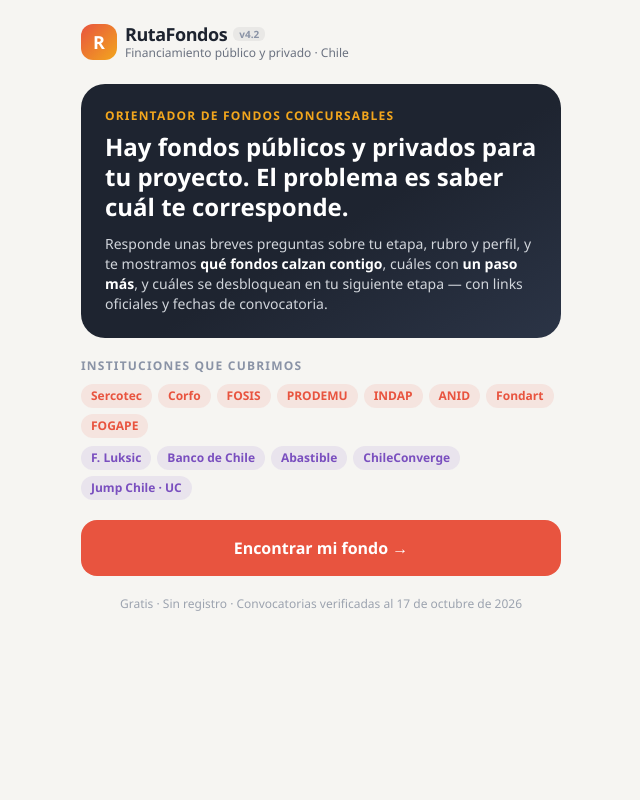
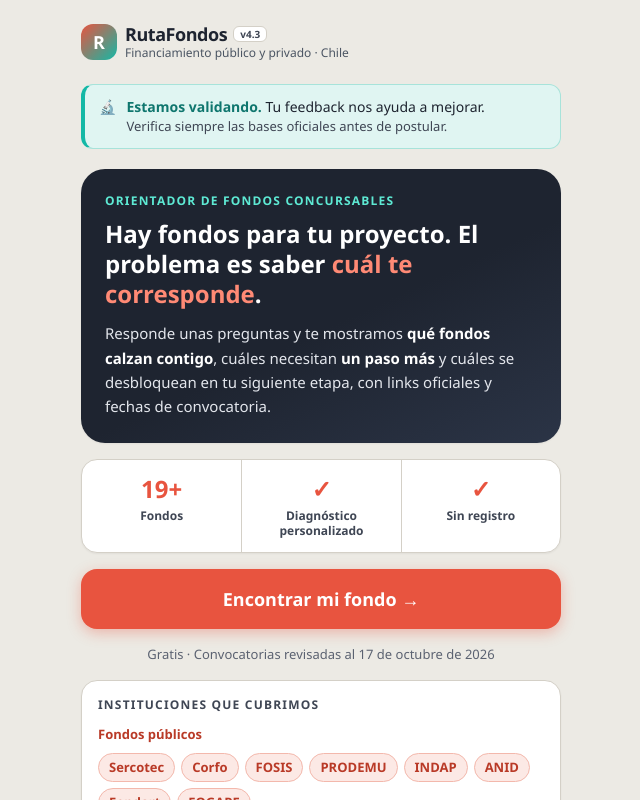
Before and after one commit to gustavoaracenag/-rutafondos-web, a React (Vite) app: page / in a window 1280 px wide. Shown: the top 800 px of the page, without its empty margins (319-959 px from the left). Built offline with nearby package versions, Linux system fonts and the light colour scheme.

Commit message:
Add files via upload

```diff
--- a/src/RutaFondos.jsx
+++ b/src/RutaFondos.jsx
@@ -2,27 +2,32 @@ import { useState, useEffect, useRef } from "react";
 import { trackInicio, trackRespuesta, trackMenor, trackCompletado, trackClicFondo } from "./analytics";
 
 // ─────────────────────────────────────────────────────────────
-// RutaFondos v4.2 — Orientador de financiamiento · Chile 2026
+// RutaFondos v4.3 — Orientador de financiamiento · Chile 2026
 // Segmentación fina: etapa, sector, perfil, ventas, edad, deudas
 // Motor de elegibilidad determinista (mismo ADN que AccesoJusto)
 // ─────────────────────────────────────────────────────────────
 
 const PALETTE = {
   ink: "#1E2430",
-  coral: "#E8543F",
-  amber: "#F2A61D",
-  green: "#2E8B57",
-  paper: "#F6F5F2",
-  gray: "#8A93A6",
-  purple: "#7A4FBF",
+  ink2: "#3F4654",       // texto secundario (alto contraste)
+  coral: "#E8543F",      // botones y rellenos
+  coralText: "#B93A27",  // coral para texto chico sobre blanco
+  teal: "#14B8A6",       // rellenos y bordes (reemplaza al ámbar)
+  tealText: "#0F766E",   // teal para texto sobre blanco
+  tealOnDark: "#5EEAD4", // teal para texto sobre fondo oscuro
+  step: "#C2410C",       // estado "te falta un paso" (naranjo, no amarillo)
+  green: "#1E7A47",
+  paper: "#ECEAE4",      // fondo de página: más oscuro que las tarjetas
+  line: "#D4D0C7",       // bordes visibles
+  gray: "#5B6271",
 };
 
 // ── Versión y curaduría ──────────────────────────────────────
 // Actualiza estos dos valores cada vez que cambies la base de fondos.
 const VERSION = {
-  label: "v4.2",
+  label: "v4.3",
   fecha: "17 de octubre de 2026",
-  nota: "Verificación 17-10-2026 · Correcciones de motor y montos (Emprendamos Semilla, Startup Ciencia, Fondo Crece, Impulso Chileno) + Digitaliza tu Almacén, Impulso Mujer y Crece Sostenible + líneas Mujeres de Corfo",
+  nota: "Rediseño visual v4.3 (contraste, banner piloto, teal) · Revisión 17-10-2026 · Correcciones de motor y montos (Emprendamos Semilla, Startup Ciencia, Fondo Crece, Impulso Chileno) + Digitaliza tu Almacén, Impulso Mujer y Crece Sostenible + líneas Mujeres de Corfo",
 };
 
 // ── Preguntas del motor ──────────────────────────────────────
@@ -707,15 +712,15 @@ const ALWAYS_RESOURCES = [
 // ── Estado de la convocatoria (curaduría verificada) ─────────
 const CONV_META = {
   abierta: { label: "Convocatoria abierta", color: PALETTE.green, dot: "●" },
-  proxima: { label: "Próxima a abrir", color: PALETTE.amber, dot: "◔" },
-  permanente: { label: "Disponible todo el año", color: "#5B8DB8", dot: "◆" },
+  proxima: { label: "Próxima a abrir", color: PALETTE.tealText, dot: "◔" },
+  permanente: { label: "Disponible todo el año", color: "#2F5F8A", dot: "◆" },
   sin_fecha: { label: "Sin fecha anunciada", color: PALETTE.gray, dot: "○" },
   cerrada: { label: "Convocatoria cerrada", color: PALETTE.gray, dot: "○" },
 };
 
 const STATUS_META = {
   hoy: { title: "Puedes postular", color: PALETTE.green, icon: "✓", desc: "Cumples los requisitos — revisa en el calendario si la convocatoria está abierta." },
-  paso: { title: "Te falta un paso", color: PALETTE.amber, icon: "→", desc: "Estás cerca: resuelve lo pendiente y quedas habilitado/a." },
+  paso: { title: "Te falta un paso", color: PALETTE.step, icon: "→", desc: "Estás cerca: resuelve lo pendiente y quedas habilitado/a." },
   despues: { title: "Se desbloquean más adelante", color: PALETTE.gray, icon: "◷", desc: "Tu ruta natural de crecimiento: así se ve tu siguiente etapa." },
 };
 
@@ -787,12 +792,12 @@ export default function RutaFondos() {
     const conv = fund.cierre && new Date() > new Date(fund.cierre + "T23:59:59") ? "cerrada" : fund.conv;
     const meta = STATUS_META[fund.status];
     return (
-      <div className="rounded-2xl border bg-white overflow-hidden" style={{ borderColor: meta.color + "55" }}>
+      <div className="rounded-2xl border bg-white overflow-hidden shadow-sm" style={{ borderColor: PALETTE.line, borderLeft: `5px solid ${meta.color}` }}>
         <button onClick={() => setOpenCard(open ? null : fund.id)} className="w-full text-left p-4">
           <div className="flex items-start justify-between gap-2">
             <div>
               <div className="flex items-center gap-2 flex-wrap mb-1">
-                <Chip color={fund.type === "privado" ? PALETTE.purple : PALETTE.coral}>{fund.inst}</Chip>
+                <Chip color={fund.type === "privado" ? PALETTE.tealText : PALETTE.coralText}>{fund.inst}</Chip>
                 <Chip color={PALETTE.gray}>{fund.type === "privado" ? "Privado" : "Público"}</Chip>
                 {fund.refundable ? (
                   <Chip color={PALETTE.gray}>Se paga (crédito)</Chip>
@@ -809,7 +814,7 @@ export default function RutaFondos() {
                 </div>
               )}
               <h3 className="font-bold text-base" style={{ color: PALETTE.ink }}>{fund.name}</h3>
-              <p className="text-sm font-semibold mt-0.5" style={{ color: meta.color }}>{fund.amount}</p>
+              <p className="text-sm font-bold mt-0.5" style={{ color: PALETTE.ink }}>{fund.amount}</p>
             </div>
             <span
               className="shrink-0 w-7 h-7 rounded-full flex items-center justify-center text-sm font-bold transition-transform"
@@ -819,11 +824,11 @@ export default function RutaFondos() {
             </span>
           </div>
           {fund.pending && (
-            <p className="mt-2 text-sm rounded-xl px-3 py-2" style={{ backgroundColor: PALETTE.amber + "15", color: "#8A6210" }}>
+            <p className="mt-2 text-sm rounded-xl px-3 py-2" style={{ backgroundColor: "#FFEDD5", color: "#9A3412" }}>
               <strong>Pendiente:</strong> {fund.pending}
             </p>
           )}
-          {fund.unlock && <p className="mt-2 text-sm text-gray-500">{fund.unlock}</p>}
+          {fund.unlock && <p className="mt-2 text-sm text-gray-600">{fund.unlock}</p>}
         </button>
 
         {open && (
@@ -835,7 +840,7 @@ export default function RutaFondos() {
               <ul className="space-y-1">
                 {fund.reqs.map((r, i) => (
                   <li key={i} className="flex gap-2">
-                    <span style={{ color: PALETTE.coral }}>•</span>
+                    <span style={{ color: PALETTE.coralText }}>•</span>
                     <span className="text-gray-600">{r}</span>
                   </li>
                 ))}
@@ -883,7 +888,7 @@ export default function RutaFondos() {
           <div className="flex items-center gap-2">
             <div
               className="w-9 h-9 rounded-xl flex items-center justify-center text-white font-black text-lg"
-              style={{ background: `linear-gradient(135deg, ${PALETTE.coral}, ${PALETTE.amber})` }}
+              style={{ background: `linear-gradient(135deg, ${PALETTE.coral}, ${PALETTE.teal})` }}
             >
               R
             </div>
@@ -892,65 +897,91 @@ export default function RutaFondos() {
                 <h1 className="font-black leading-none text-lg tracking-tight" style={{ color: PALETTE.ink }}>RutaFondos</h1>
                 <span
                   className="text-[10px] font-bold px-1.5 py-0.5 rounded-md leading-none"
-                  style={{ backgroundColor: PALETTE.ink + "0F", color: PALETTE.gray }}
+                  style={{ backgroundColor: "#FFFFFF", color: PALETTE.ink2, border: `1px solid ${PALETTE.line}` }}
                   title={`Actualizado el ${VERSION.fecha}`}
                 >
                   {VERSION.label}
                 </span>
               </div>
-              <p className="text-xs text-gray-500 leading-none mt-1">Financiamiento público y privado · Chile</p>
+              <p className="text-xs text-gray-600 leading-none mt-1">Financiamiento público y privado · Chile</p>
             </div>
           </div>
           {step >= 0 && (
-            <button onClick={restart} className="text-xs font-semibold text-gray-400 hover:text-gray-600">Reiniciar</button>
+            <button onClick={restart} className="text-xs font-semibold text-gray-600 hover:text-gray-600">Reiniciar</button>
           )}
         </header>
 
+        {/* Banner piloto */}
+        <div
+          className="flex gap-2.5 items-start rounded-xl px-3.5 py-3 mb-5 text-sm leading-snug"
+          style={{ backgroundColor: "#E0F5F2", border: "1px solid #A7E3DA", borderLeft: `4px solid ${PALETTE.teal}`, color: PALETTE.ink }}
+          role="note"
+        >
+          <span aria-hidden="true">🔬</span>
+          <div>
+            <strong style={{ color: PALETTE.tealText }}>Estamos validando.</strong> Tu feedback nos ayuda a mejorar.
+            <span className="block text-[13px] mt-0.5" style={{ color: PALETTE.ink2 }}>Verifica siempre las bases oficiales antes de postular.</span>
+          </div>
+        </div>
+
         {/* Portada */}
         {step === -1 && (
-          <div className="space-y-5">
-            <div className="rounded-3xl p-6 text-white" style={{ background: `linear-gradient(150deg, ${PALETTE.ink} 55%, #2B3446)` }}>
-              <p className="text-xs font-bold uppercase tracking-widest mb-2" style={{ color: PALETTE.amber }}>
+          <div className="space-y-4">
+            <div className="rounded-3xl p-6 text-white shadow-sm" style={{ background: `linear-gradient(155deg, ${PALETTE.ink} 55%, #2B3446)` }}>
+              <p className="text-xs font-extrabold uppercase tracking-widest mb-2.5" style={{ color: PALETTE.tealOnDark }}>
                 Orientador de fondos concursables
               </p>
               <h2 className="text-2xl font-black leading-tight mb-3">
-                Hay fondos públicos y privados para tu proyecto. El problema es saber cuál te corresponde.
+                Hay fondos para tu proyecto. El problema es saber <span style={{ color: "#FF8A75" }}>cuál te corresponde</span>.
               </h2>
-              <p className="text-sm text-gray-300">
-                Responde unas breves preguntas sobre tu etapa, rubro y perfil, y te mostramos <strong className="text-white">qué fondos calzan contigo</strong>, cuáles con <strong className="text-white">un paso más</strong>, y cuáles se desbloquean en tu siguiente etapa — con links oficiales y fechas de convocatoria.
+              <p className="text-[15px] leading-relaxed" style={{ color: "#E3E6EC" }}>
+                Responde unas preguntas y te mostramos <strong className="text-white">qué fondos calzan contigo</strong>, cuáles necesitan <strong className="text-white">un paso más</strong> y cuáles se desbloquean en tu siguiente etapa, con links oficiales y fechas de convocatoria.
               </p>
             </div>
 
-            <div>
-              <p className="text-xs font-bold uppercase tracking-widest mb-2.5" style={{ color: PALETTE.gray }}>
+            <div className="grid grid-cols-3 bg-white rounded-2xl border shadow-sm" style={{ borderColor: PALETTE.line }}>
+              {[["19+", "Fondos"], ["✓", "Diagnóstico personalizado"], ["✓", "Sin registro"]].map(([n, l], i) => (
+                <div key={l} className="py-3.5 px-2 text-center" style={i > 0 ? { borderLeft: `1px solid ${PALETTE.line}` } : {}}>
+                  <div className="text-2xl font-black leading-tight" style={{ color: PALETTE.coral }}>{n}</div>
+                  <div className="text-xs font-bold mt-1 leading-tight" style={{ color: PALETTE.ink2 }}>{l}</div>
+                </div>
+              ))}
+            </div>
+
+            <button
+              onClick={() => { trackInicio(); setStep(0); }}
+              className="w-full py-4 rounded-2xl text-white font-extrabold text-lg active:scale-95 transition-transform"
+              style={{ backgroundColor: PALETTE.coral, boxShadow: "0 4px 14px rgba(232,84,63,.35)" }}
+            >
+              Encontrar mi fondo →
+            </button>
+            <p className="text-[13px] text-center" style={{ color: PALETTE.gray }}>
+              Gratis · Convocatorias revisadas al {VERSION.fecha}
+            </p>
+
+            <div className="bg-white rounded-2xl border p-4 shadow-sm" style={{ borderColor: PALETTE.line }}>
+              <p className="text-xs font-extrabold uppercase tracking-widest mb-3" style={{ color: PALETTE.ink2 }}>
                 Instituciones que cubrimos
               </p>
-              <div className="flex flex-wrap gap-1.5 mb-2">
+              <p className="text-[13px] font-extrabold mb-2" style={{ color: PALETTE.coralText }}>Fondos públicos</p>
+              <div className="flex flex-wrap gap-1.5 mb-3.5">
                 {["Sercotec", "Corfo", "FOSIS", "PRODEMU", "INDAP", "ANID", "Fondart", "FOGAPE"].map((inst) => (
-                  <span key={inst} className="text-xs font-semibold px-2.5 py-1 rounded-full" style={{ backgroundColor: PALETTE.coral + "1A", color: PALETTE.coral }}>
+                  <span key={inst} className="text-[13px] font-bold px-2.5 py-1 rounded-full" style={{ backgroundColor: "#FCE9E5", color: PALETTE.coralText, border: "1px solid #F3B8AC" }}>
                     {inst}
                   </span>
                 ))}
               </div>
-              <div className="flex flex-wrap gap-1.5">
-                {["F. Luksic", "Banco de Chile", "Abastible", "ChileConverge", "Jump Chile · UC"].map((inst) => (
-                  <span key={inst} className="text-xs font-semibold px-2.5 py-1 rounded-full" style={{ backgroundColor: PALETTE.purple + "1A", color: PALETTE.purple }}>
-                    {inst}
-                  </span>
-                ))}
+              <div className="pt-3.5" style={{ borderTop: `1px dashed ${PALETTE.line}` }}>
+                <p className="text-[13px] font-extrabold mb-2" style={{ color: PALETTE.tealText }}>Fondos privados</p>
+                <div className="flex flex-wrap gap-1.5">
+                  {["Abastible", "Banco de Chile", "Fundación Luksic", "ChileConverge", "Jump Chile · UC"].map((inst) => (
+                    <span key={inst} className="text-[13px] font-bold px-2.5 py-1 rounded-full" style={{ backgroundColor: "#E0F5F2", color: PALETTE.tealText, border: "1px solid #A7E3DA" }}>
+                      {inst}
+                    </span>
+                  ))}
+                </div>
               </div>
             </div>
-
-            <button
-              onClick={() => { trackInicio(); setStep(0); }}
-              className="w-full py-4 rounded-2xl text-white font-bold text-base active:scale-95 transition-transform"
-              style={{ backgroundColor: PALETTE.coral }}
-            >
-              Encontrar mi fondo →
-            </button>
-            <p className="text-xs text-center text-gray-400">
-              Gratis · Sin registro · Convocatorias verificadas al {VERSION.fecha}
-            </p>
           </div>
         )}
 
@@ -982,9 +1013,12 @@ export default function RutaFondos() {
           <div className="space-y-5">
             <div className="flex gap-1.5">
               {visibleQuestions.map((q, i) => (
-                <div key={q.id} className="h-1.5 flex-1 rounded-full transition-colors" style={{ backgroundColor: i <= step ? PALETTE.coral : "#E3E1DC" }} />
+                <div key={q.id} className="h-1.5 flex-1 rounded-full transition-colors" style={{ backgroundColor: i <= step ? PALETTE.coral : PALETTE.line }} />
               ))}
             </div>
+            <p className="text-[13px] font-semibold -mt-3" style={{ color: PALETTE.gray }}>
+              Pregunta {step + 1} de {visibleQuestions.length}
+            </p>
 
             {(() => {
               const q = visibleQuestions[step];
@@ -992,24 +1026,25 @@ export default function RutaFondos() {
               return (
                 <div className="space-y-4">
                   <div>
-                    <p className="text-xs font-bold uppercase tracking-widest mb-1" style={{ color: PALETTE.amber }}>{q.label}</p>
+                    <p className="text-xs font-extrabold uppercase tracking-widest mb-1" style={{ color: PALETTE.tealText }}>{q.label}</p>
                     <h2 className="text-xl font-black leading-snug" style={{ color: PALETTE.ink }}>{q.text}</h2>
-                    {q.help && <p className="text-sm text-gray-500 mt-2">{q.help}</p>}
+                    {q.help && <p className="text-[15px] leading-relaxed mt-2" style={{ color: PALETTE.ink2 }}>{q.help}</p>}
                   </div>
                   <div className="space-y-2">
                     {q.options.map((o) => (
                       <button
                         key={o.value}
                         onClick={() => answer(q.id, o.value)}
-                        className="w-full text-left bg-white rounded-2xl px-4 py-3.5 border border-gray-200 active:scale-95 transition-transform hover:border-gray-400"
+                        className="w-full text-left bg-white rounded-2xl px-4 py-3.5 border-2 shadow-sm active:scale-95 transition hover:border-teal-500"
+                        style={{ borderColor: PALETTE.line }}
                       >
-                        <p className="font-semibold text-sm" style={{ color: PALETTE.ink }}>{o.label}</p>
-                        {o.sub && <p className="text-xs text-gray-500 mt-0.5">{o.sub}</p>}
+                        <p className="font-bold text-[15px]" style={{ color: PALETTE.ink }}>{o.label}</p>
+                        {o.sub && <p className="text-[13px] mt-0.5" style={{ color: PALETTE.gray }}>{o.sub}</p>}
                       </button>
                     ))}
                   </div>
                   {step > 0 && (
-                    <button onClick={() => setStep(step - 1)} className="text-sm font-semibold text-gray-400">← Pregunta anterior</button>
+                    <button onClick={() => setStep(step - 1)} className="text-sm font-bold" style={{ color: PALETTE.ink2 }}>← Pregunta anterior</button>
                   )}
                 </div>
               );
@@ -1022,9 +1057,22 @@ export default function RutaFondos() {
           <div className="space-y-6">
             <div>
               <h2 className="text-xl font-black" style={{ color: PALETTE.ink }}>Tu ruta de financiamiento</h2>
-              <p className="text-sm text-gray-500 mt-1">
+              <p className="text-sm text-gray-600 mt-1">
                 Resultado personalizado según tu etapa, rubro, perfil y situación. Toca cada tarjeta para ver fechas, requisitos, ruta de postulación y el link oficial.
               </p>
+            </div>
+
+            <div className="grid grid-cols-3 gap-2">
+              {[
+                ["hoy", "Puedes postular", "#DCFCE7", "#166534", "#A6E3BC"],
+                ["paso", "Te falta un paso", "#FFEDD5", "#9A3412", "#F7C79F"],
+                ["despues", "Se desbloquea más adelante", "#E2E8F0", "#334155", "#C3CCD8"],
+              ].map(([k, l, bg, fg, bd]) => (
+                <div key={k} className="rounded-xl px-2.5 py-3 border" style={{ backgroundColor: bg, color: fg, borderColor: bd }}>
+                  <div className="text-2xl font-black leading-none">{results[k].length}</div>
+                  <div className="text-xs font-bold mt-1 leading-tight">{l}</div>
+                </div>
+              ))}
             </div>
 
             {["hoy", "paso", "despues"].map((key) => {
@@ -1038,8 +1086,8 @@ export default function RutaFondos() {
                       {meta.icon}
                     </span>
                     <div>
-                      <h3 className="font-bold text-sm leading-none" style={{ color: PALETTE.ink }}>{meta.title}</h3>
-                      <p className="text-xs text-gray-400 leading-none mt-1">{meta.desc}</p>
+                      <h3 className="font-extrabold text-base leading-none" style={{ color: PALETTE.ink }}>{meta.title}</h3>
+                      <p className="text-[13px] leading-snug mt-1" style={{ color: PALETTE.gray }}>{meta.desc}</p>
                     </div>
                   </div>
                   <div className="space-y-2.5">
@@ -1059,36 +1107,36 @@ export default function RutaFondos() {
             <section className="space-y-2">
               <h3 className="font-bold text-sm" style={{ color: PALETTE.ink }}>Recursos para seguir explorando</h3>
               {ALWAYS_RESOURCES.map((p) => (
-                <div key={p.name} className="bg-white rounded-2xl px-4 py-3 border border-gray-100">
+                <div key={p.name} className="bg-white rounded-2xl px-4 py-3 border shadow-sm" style={{ borderColor: PALETTE.line }}>
                   <div className="flex items-start justify-between gap-2">
                     <div>
                       <p className="font-semibold text-sm" style={{ color: PALETTE.ink }}>{p.name}</p>
-                      <p className="text-xs font-semibold" style={{ color: PALETTE.coral }}>{p.inst}</p>
+                      <p className="text-xs font-bold" style={{ color: PALETTE.coralText }}>{p.inst}</p>
                     </div>
                     <a
                       href={p.url}
                       target="_blank"
                       rel="noopener noreferrer"
                       className="shrink-0 text-xs font-bold px-2.5 py-1.5 rounded-lg"
-                      style={{ backgroundColor: PALETTE.coral + "12", color: PALETTE.coral }}
+                      style={{ backgroundColor: "#FCE9E5", color: PALETTE.coralText }}
                     >
                       Ver ↗
                     </a>
                   </div>
-                  <p className="text-xs text-gray-500 mt-1">{p.note}</p>
-                  <p className="text-xs text-gray-400 mt-1">🗓️ {p.calendar}</p>
+                  <p className="text-xs text-gray-600 mt-1">{p.note}</p>
+                  <p className="text-xs text-gray-600 mt-1">🗓️ {p.calendar}</p>
                 </div>
               ))}
             </section>
 
-            <div className="rounded-2xl px-4 py-3 text-xs text-gray-500" style={{ backgroundColor: "#EDEBE6" }}>
-              <strong>Última verificación de convocatorias: {VERSION.fecha} ({VERSION.label}).</strong> Montos, fechas y requisitos cambian por convocatoria y región. Antes de postular, revisa siempre las bases oficiales en el link de cada fondo. Postular es gratis: desconfía de quien cobre por "gestionar" tu postulación ante instituciones públicas. Esta herramienta orienta, no adjudica.
+            <div className="rounded-2xl px-4 py-3 text-xs bg-white border" style={{ borderColor: PALETTE.line, color: PALETTE.ink2 }}>
+              <strong>Última revisión de convocatorias: {VERSION.fecha} ({VERSION.label}).</strong> Montos, fechas y requisitos cambian por convocatoria y región. Antes de postular, revisa siempre las bases oficiales en el link de cada fondo. Postular es gratis: desconfía de quien cobre por "gestionar" tu postulación ante instituciones públicas. Esta herramienta orienta, no adjudica.
             </div>
 
             <button
               onClick={restart}
               className="w-full py-3.5 rounded-2xl font-bold text-sm border-2 active:scale-95 transition-transform"
-              style={{ borderColor: PALETTE.coral, color: PALETTE.coral }}
+              style={{ borderColor: PALETTE.coral, color: PALETTE.coralText, backgroundColor: "#FFFFFF" }}
             >
               Hacer el diagnóstico de nuevo
             </button>
```
